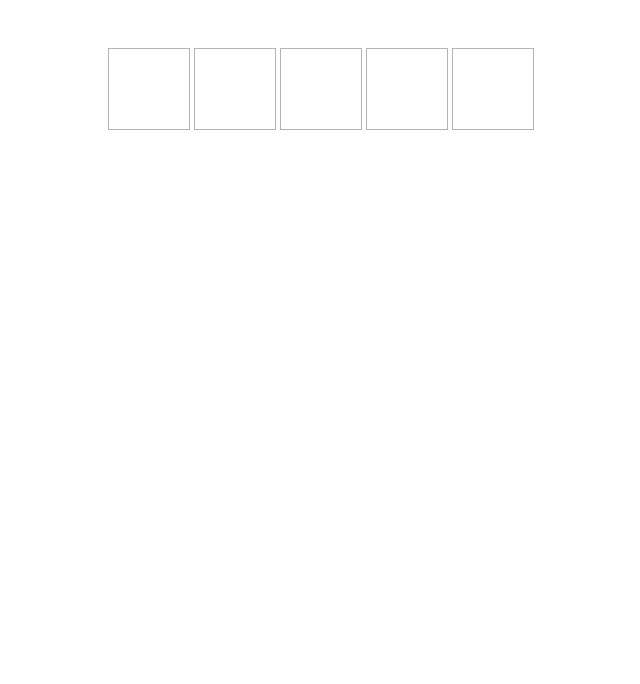
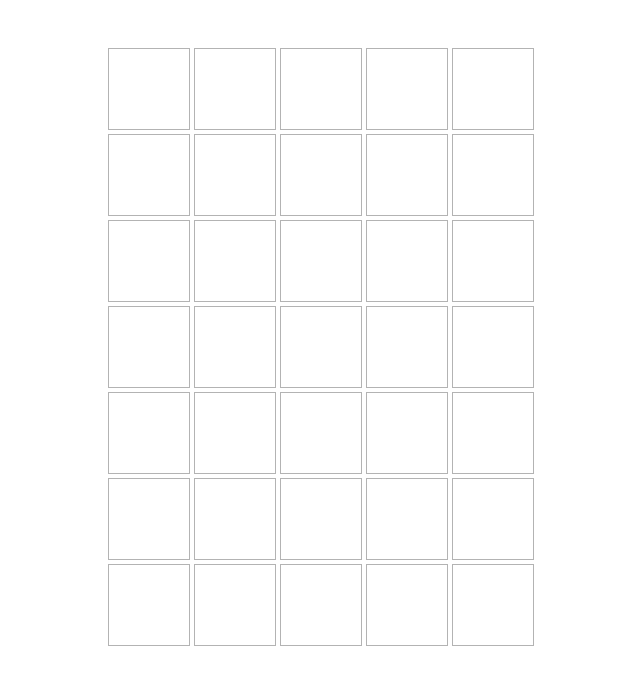
Before and after one commit to DamianDamian-Domin/wordle-tdd-training, a Vue app: page / in a window 1280 px wide. Shown: the top 684 px of the page, without its empty margins (319-959 px from the left). Built offline with nearby package versions, Linux system fonts and the light colour scheme.

Commit message:
Display empty tries

```diff
--- a/src/components/WordleBoard.vue
+++ b/src/components/WordleBoard.vue
@@ -2,8 +2,8 @@
   <main>
 
     <ul>
-      <li v-for="(guess, index) in guessesSubmitted" :key="`${guess}-${index}`">
-        <GuessView :guess="guess" />
+      <li v-for="index in MAX_GUESSES_COUNT" :key="`${index}`">
+        <GuessView :guess="guessesSubmitted[index - 1] || ''" />
       </li>
     </ul>
 
```
